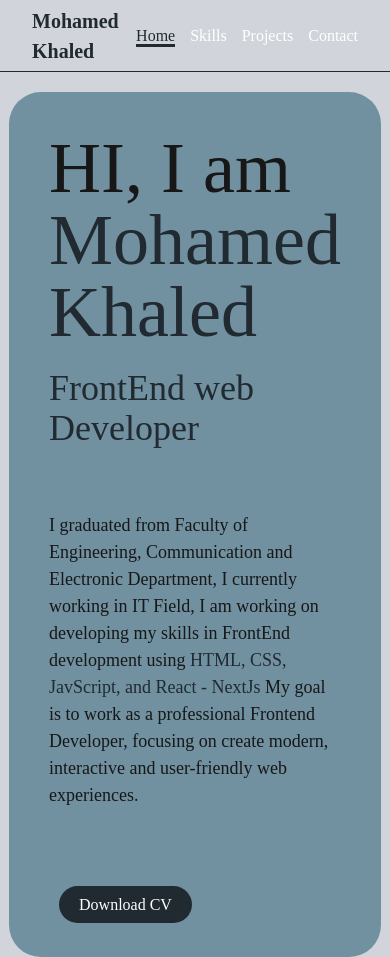
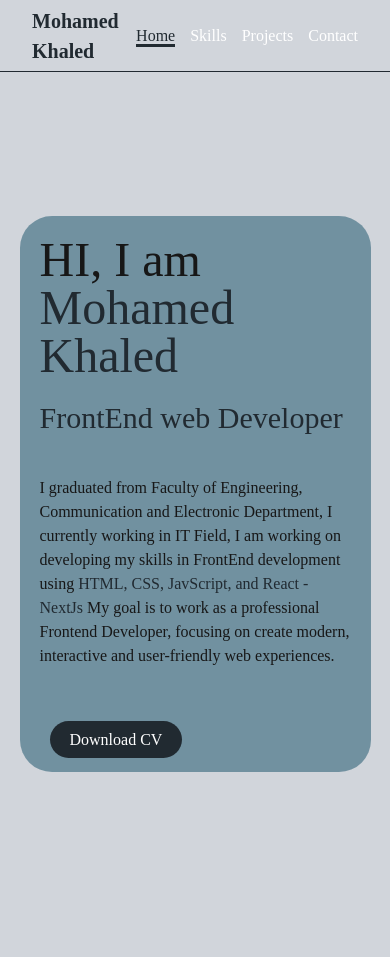
Before and after one commit to mohamd-khaled/portfolio, a Next.js app: page / in a window 390 px wide. After the commit the page ends 916 px from the top, so only its background shows below. Built offline with nearby package versions, Linux system fonts and the light colour scheme.

Commit message:
Update Response

```diff
--- a/app/contact/page.jsx
+++ b/app/contact/page.jsx
@@ -11,11 +11,11 @@ library.add(fas, far, fab);
 
 function page() {
     return (
-        <div className=" w-fit h-fit m-auto mt-10 p-10 rounded-4xl items-center bg-(--project-bg)/50 flex flex-col justify-center gap-10 bg-center " id="contact">
+        <div className=" w-fit h-fit m-auto mt-10 md:p-10 p-5 rounded-4xl items-center bg-(--project-bg)/50 flex flex-col justify-center gap-10 bg-center " id="contact">
             <h1 className="main_title ">Contact Me</h1>
             <div className=" grid gap-10 grid-cols-[repeat(auto-fit,minmax(300px,1fr))] ">
                 <div className="mail flex items-center justify-center">
-                    <img src="imgs/Email.svg" alt="mail" className="mr-2.5" />
+                    <img src="imgs/Email.svg" alt="mail" className="mr-2.5 max-md:w-[25px]" />
                     <a href="mailto:muhamed.khaled.2024@gmail.com">
                         <h3 className="text-white transition-all duration-300 hover:text-(--active-text)">
                             muhamed.khaled.2024@gmail.com
@@ -29,26 +29,26 @@ function page() {
                     >
                         <FontAwesomeIcon
                             icon="fa-brands fa-linkedin"
-                            className="w-[35px]"
+                            className="md:w-[35px] w-[25px]"
                         />
                     </a>
                     <a
                         href="https://github.com/mohamd-khaled"
                         className="text-white text-[1.5rem] transition-all duration-300 hover:text-(--active-text)"
                     >
-                        <FontAwesomeIcon icon="fa-brands fa-github" className="w-[35px]" />
+                        <FontAwesomeIcon icon="fa-brands fa-github" className="md:w-[35px] w-[25px]" />
                     </a>
                 </div>
                 <div className="phone flex flex-col items-center justify-center gap-5">
                     <a href="+201016474258">
                         <h3 className="text-white transition-all duration-300 hover:text-(--active-text) flex">
-                            <img src="imgs/phone.svg" alt="phone" className="mr-1" /> +201559716567
+                            <img src="imgs/phone.svg" alt="phone" className="mr-1 max-md:w-[20px]" /> +201559716567
                         </h3>
                     </a>
 
                     <a href="+201016474258">
                         <h3 className="text-white transition-all duration-300 hover:text-(--active-text) flex">
-                            <img src="imgs/phone.svg" alt="phone" className="mr-1" /> +201016474258
+                            <img src="imgs/phone.svg" alt="phone" className="mr-1 max-md:w-[20px]" /> +201016474258
                         </h3>
                     </a>
 
--- a/component/Hero.jsx
+++ b/component/Hero.jsx
@@ -3,21 +3,21 @@ import React from "react";
 function Hero() {
   return (
     <div className=" w-full h-screen p-[5%] flex justify-center items-center gap-32 bg-center ">
-      <div className="m-auto p-10 rounded-4xl items-center bg-(--project-bg)/50">
-        <h1 className="text-7xl font-600 mb-5 bg-transparent">
+      <div className="m-auto  md:p-10 p-5 rounded-4xl items-center bg-(--project-bg)/50">
+        <h1 className="md:text-7xl text-5xl font-600 mb-5 bg-transparent">
           HI, I am{" "}
           <span className="bg-transparent text-(--active-text)">
             Mohamed Khaled
           </span>
         </h1>
 
-        <h3 className="text-4xl font-500 bg-transparent">
+        <h3 className="md:text-4xl text-3xl font-500 bg-transparent">
           <span className="text-(--active-text)">FrontEnd web Developer</span>
         </h3>
 
-        <div className="about py-16" id="about">
+        <div className="about md:py-16 py-10" id="about">
           <div className="w-full">
-            <p className=" text-[18px] ">
+            <p className=" md:text-[18px] text-[16px]">
               I graduated from Faculty of Engineering, Communication and
               Electronic Department, I currently working in IT Field, I am
               working on developing my skills in FrontEnd development using{" "}
```
